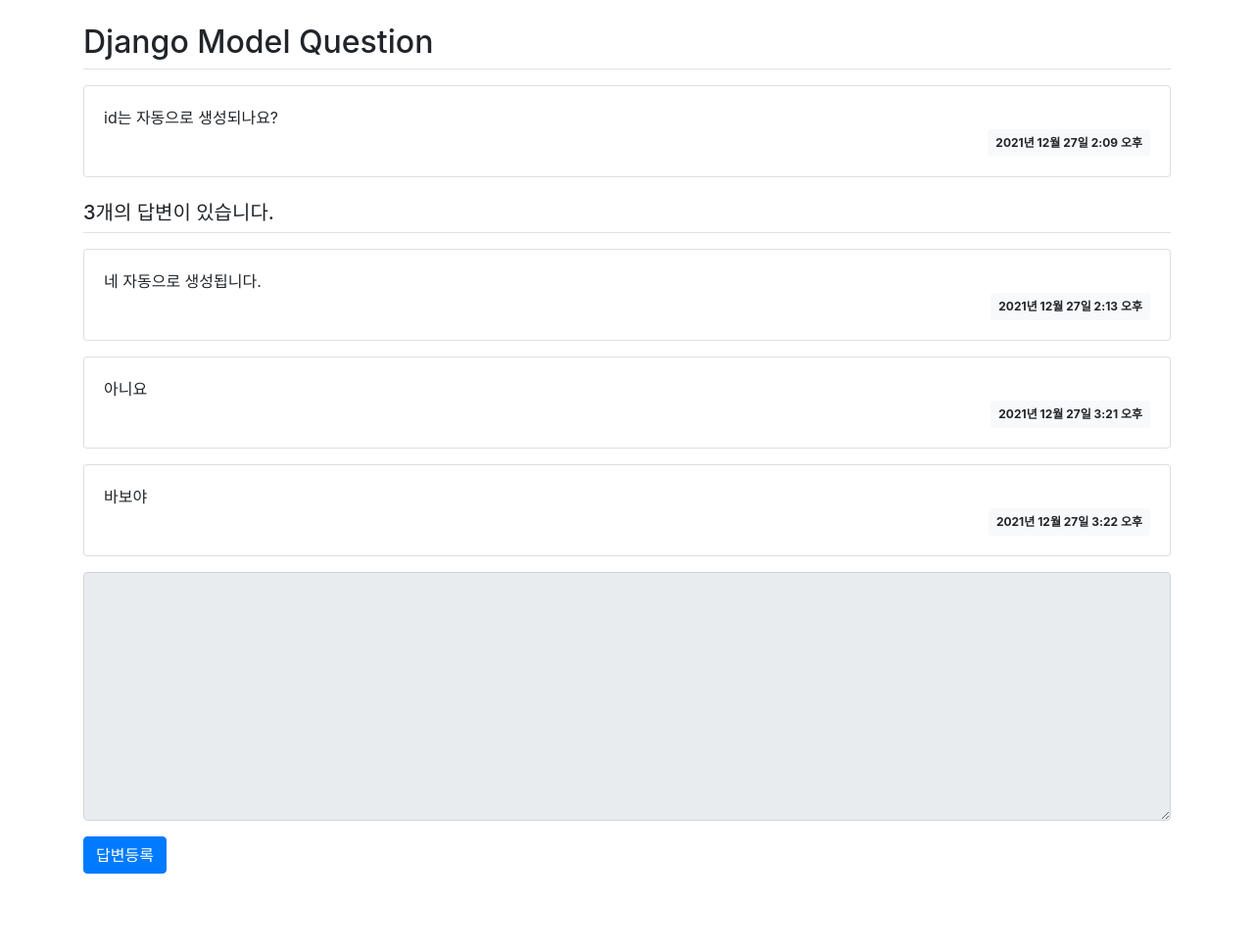
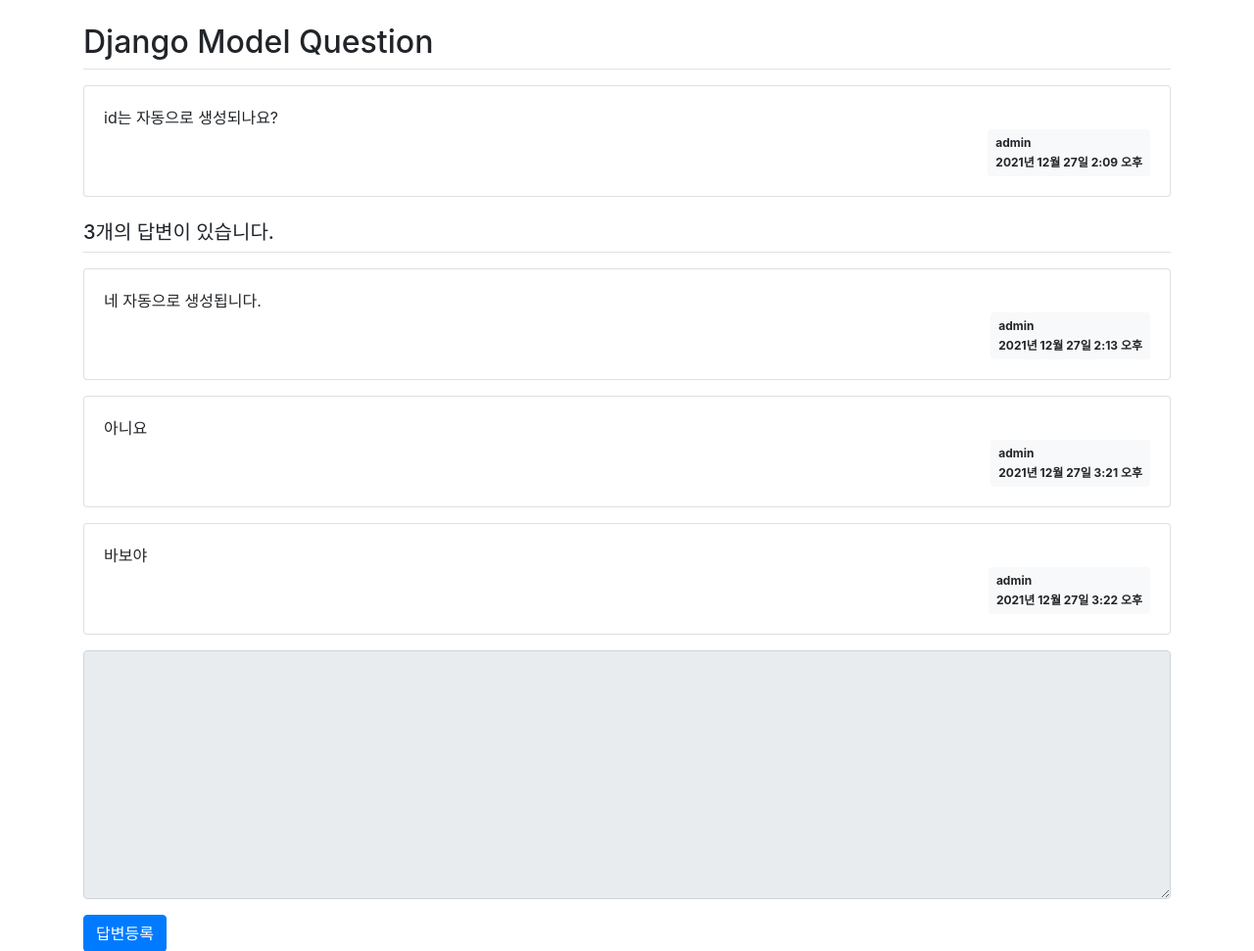
Before and after one commit to DBAN99/django_pratice, a Django app: page /pybo/2/ in a window 1280 px wide. Shown: the top 971 px of the page at 98% size. Before the commit the page ends 892 px from the top, so only its background shows below. Run offline with Django 4.2, Linux system fonts and the light colour scheme; data comes from the database, SQL or seed files in the repository; both versions use the stored data as it was after the commit; some libraries are stand-ins or nearby versions.

Commit message:
Feat : 글쓴이 표시
DB에 적용한 author를 바탕으로 누가 썼는지 표시하는 기능 구현

```diff
--- a/templates/pybo/question_detail.html
+++ b/templates/pybo/question_detail.html
@@ -8,8 +8,9 @@
         <div class="card-body">
             <div class="card-text" style="white-space: pre-line;">{{ question.content }}</div>
             <div class="d-flex justify-content-end">
-                <div class="badge badge-light p-2">
-                    {{ question.create_date }}
+                <div class="badge badge-light p-2 text-left">
+                    <div class="mb-2">{{ question.author.username }}</div>
+                    <div>{{ question.create_date }}</div>
                 </div>
             </div>
         </div>
@@ -22,8 +23,9 @@
         <div class="card-body">
             <div class="card-text" style="white-space: pre-line;">{{ answer.content }}</div>
             <div class="d-flex justify-content-end">
-                <div class="badge badge-light p-2">
-                    {{ answer.create_date }}
+                <div class="badge badge-light p-2 text-left">
+                    <div class="mb-2">{{ answer.author.username }}</div>
+                    <div>{{ answer.create_date }}</div>
                 </div>
             </div>
         </div>
```
Also changed, not shown: templates/pybo/question_list.html (+6 -4 lines), db.sqlite3, pybo/urls.py (line endings or trailing spaces).
